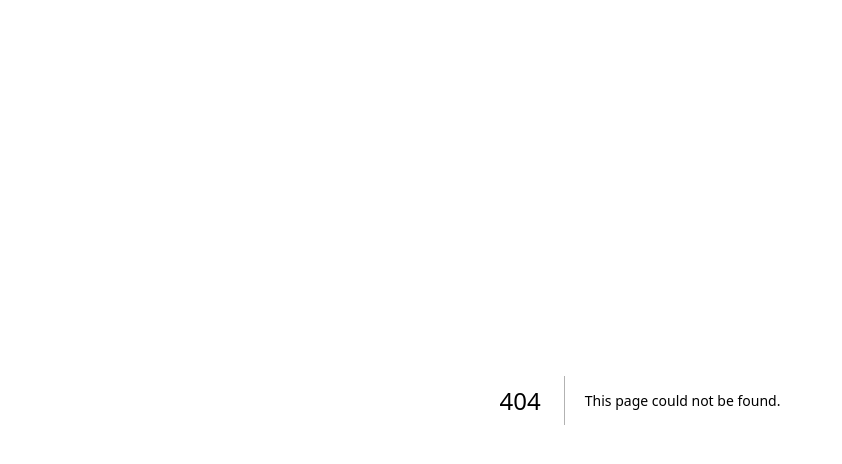
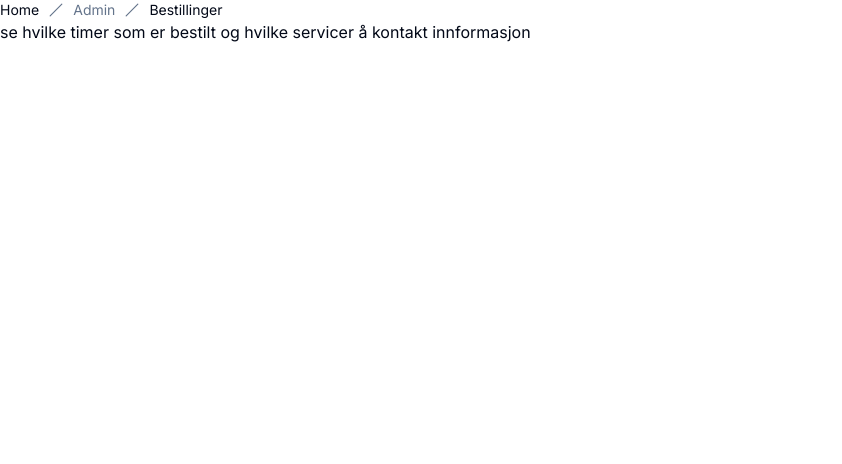
Before and after one commit to Nikolas-Vardeberg/booking-system, a Next.js app: page /admin/dashboard/orders in a window 1280 px wide. Before the commit this address had no page. Shown: the top 464 px of the page, without its empty margins (0-842 px from the left). Built offline with nearby package versions, Linux system fonts and the light colour scheme.

Commit message:
Commit: Added new pages

```diff
--- /dev/null
+++ b/app/admin/dashboard/opening-hours/page.tsx
@@ -0,0 +1,30 @@
+import { Breadcrumb, BreadcrumbItem, BreadcrumbLink, BreadcrumbList, BreadcrumbPage, BreadcrumbSeparator } from "@/components/ui/breadcrumb"
+import { SlashIcon } from "lucide-react"
+
+const page = () => {
+    return(
+        <div>
+             <Breadcrumb>
+                <BreadcrumbList>
+                    <BreadcrumbItem>
+                    <BreadcrumbLink href="/">Home</BreadcrumbLink>
+                    </BreadcrumbItem>
+                    <BreadcrumbSeparator>
+                    <SlashIcon />
+                    </BreadcrumbSeparator>
+                    <BreadcrumbItem>
+                    <BreadcrumbLink href="/admin/dashboard">Admin</BreadcrumbLink>
+                    </BreadcrumbItem>
+                    <BreadcrumbSeparator>
+                    <SlashIcon />
+                    </BreadcrumbSeparator>
+                    <BreadcrumbItem>
+                    <BreadcrumbPage>Åpningstider</BreadcrumbPage>
+                    </BreadcrumbItem>
+                </BreadcrumbList>
+            </Breadcrumb>
+        </div>
+    )
+}
+
+export default page;
--- /dev/null
+++ b/app/admin/dashboard/orders/page.tsx
@@ -0,0 +1,35 @@
+import { Breadcrumb, BreadcrumbItem, BreadcrumbLink, BreadcrumbList, BreadcrumbPage, BreadcrumbSeparator } from "@/components/ui/breadcrumb"
+import { SlashIcon } from "lucide-react"
+
+
+const page = () => {
+    return(
+        <div>
+          <Breadcrumb>
+                <BreadcrumbList>
+                    <BreadcrumbItem>
+                    <BreadcrumbLink href="/">Home</BreadcrumbLink>
+                    </BreadcrumbItem>
+                    <BreadcrumbSeparator>
+                    <SlashIcon />
+                    </BreadcrumbSeparator>
+                    <BreadcrumbItem>
+                    <BreadcrumbLink href="/admin/dashboard">Admin</BreadcrumbLink>
+                    </BreadcrumbItem>
+                    <BreadcrumbSeparator>
+                    <SlashIcon />
+                    </BreadcrumbSeparator>
+                    <BreadcrumbItem>
+                    <BreadcrumbPage>Bestillinger</BreadcrumbPage>
+                    </BreadcrumbItem>
+                </BreadcrumbList>
+            </Breadcrumb>
+
+            <div>
+                se hvilke timer som er bestilt og hvilke servicer å kontakt innformasjon
+            </div>
+        </div>
+    )
+}
+
+export default page
--- a/app/admin/dashboard/page.tsx
+++ b/app/admin/dashboard/page.tsx
@@ -1,4 +1,7 @@
+import { buttonVariants } from "@/components/ui/button";
 import { getSession } from "@/lib/lib"
+import { ArrowRight } from "lucide-react";
+import Link from "next/link";
 import { redirect } from "next/navigation";
 
 
@@ -10,11 +13,47 @@
     }
 
     return(
-        <section>
-            <div>
-                <pre>{JSON.stringify(session, null, 2)}</pre>
-            </div>
-        </section>
+        <section className="flex flex-col h-screen items-center justify-between">
+        <div className="flex flex-col justify-center items-center h-full">
+          <div className="flex flex-row font-medium space-x-10">
+            <Link
+              className={buttonVariants({
+                variant: "outline",
+                size: "default",
+                className: "max-md:hidden"
+              })}
+              href="/admin/dashboard/services"
+            >
+              Servicer
+            </Link>
+            <Link
+              className={buttonVariants({
+                variant: "outline",
+                size: "default",
+                className: "max-md:hidden"
+              })}
+              href="/admin/dashboard/opening-hours"
+            >
+              Åpningstider
+            </Link>
+            <Link
+              className={buttonVariants({
+                variant: "outline",
+                size: "default",
+                className: "max-md:hidden"
+              })}
+              href="/admin/dashboard/orders"
+            >
+              Bestillinger
+            </Link>
+          </div>
+        </div>
+
+        <div className="self-center">
+          <pre>{JSON.stringify(session, null, 2)}</pre>
+        </div>
+      </section>
+
     )
 }
 
--- /dev/null
+++ b/app/admin/dashboard/services/page.tsx
@@ -0,0 +1,32 @@
+import { Breadcrumb, BreadcrumbItem, BreadcrumbLink, BreadcrumbList, BreadcrumbPage, BreadcrumbSeparator } from "@/components/ui/breadcrumb"
+import { SlashIcon } from "lucide-react"
+
+
+
+const page = () => {
+    return(
+        <div>
+            <Breadcrumb>
+                <BreadcrumbList>
+                    <BreadcrumbItem>
+                    <BreadcrumbLink href="/">Home</BreadcrumbLink>
+                    </BreadcrumbItem>
+                    <BreadcrumbSeparator>
+                    <SlashIcon />
+                    </BreadcrumbSeparator>
+                    <BreadcrumbItem>
+                    <BreadcrumbLink href="/admin/dashboard">Admin</BreadcrumbLink>
+                    </BreadcrumbItem>
+                    <BreadcrumbSeparator>
+                    <SlashIcon />
+                    </BreadcrumbSeparator>
+                    <BreadcrumbItem>
+                    <BreadcrumbPage>Services</BreadcrumbPage>
+                    </BreadcrumbItem>
+                </BreadcrumbList>
+            </Breadcrumb>
+        </div>
+    )
+}
+
+export default page
--- /dev/null
+++ b/components/ui/breadcrumb.tsx
@@ -0,0 +1,115 @@
+import * as React from "react"
+import { Slot } from "@radix-ui/react-slot"
+import { ChevronRight, MoreHorizontal } from "lucide-react"
+
+import { cn } from "@/lib/utils"
+
+const Breadcrumb = React.forwardRef<
+  HTMLElement,
+  React.ComponentPropsWithoutRef<"nav"> & {
+    separator?: React.ReactNode
+  }
+>(({ ...props }, ref) => <nav ref={ref} aria-label="breadcrumb" {...props} />)
+Breadcrumb.displayName = "Breadcrumb"
+
+const BreadcrumbList = React.forwardRef<
+  HTMLOListElement,
+  React.ComponentPropsWithoutRef<"ol">
+>(({ className, ...props }, ref) => (
+  <ol
+    ref={ref}
+    className={cn(
+      "flex flex-wrap items-center gap-1.5 break-words text-sm text-muted-foreground sm:gap-2.5",
+      className
+    )}
+    {...props}
+  />
+))
+BreadcrumbList.displayName = "BreadcrumbList"
+
+const BreadcrumbItem = React.forwardRef<
+  HTMLLIElement,
+  React.ComponentPropsWithoutRef<"li">
+>(({ className, ...props }, ref) => (
+  <li
+    ref={ref}
+    className={cn("inline-flex items-center gap-1.5", className)}
+    {...props}
+  />
+))
+BreadcrumbItem.displayName = "BreadcrumbItem"
+
+const BreadcrumbLink = React.forwardRef<
+  HTMLAnchorElement,
+  React.ComponentPropsWithoutRef<"a"> & {
+    asChild?: boolean
+  }
+>(({ asChild, className, ...props }, ref) => {
+  const Comp = asChild ? Slot : "a"
+
+  return (
+    <Comp
+      ref={ref}
+      className={cn("transition-colors hover:text-foreground", className)}
+      {...props}
+    />
+  )
+})
+BreadcrumbLink.displayName = "BreadcrumbLink"
+
+const BreadcrumbPage = React.forwardRef<
+  HTMLSpanElement,
+  React.ComponentPropsWithoutRef<"span">
+>(({ className, ...props }, ref) => (
+  <span
+    ref={ref}
+    role="link"
+    aria-disabled="true"
+    aria-current="page"
+    className={cn("font-normal text-foreground", className)}
+    {...props}
+  />
+))
+BreadcrumbPage.displayName = "BreadcrumbPage"
+
+const BreadcrumbSeparator = ({
+  children,
+  className,
+  ...props
+}: React.ComponentProps<"li">) => (
+  <li
+    role="presentation"
+    aria-hidden="true"
+    className={cn("[&>svg]:size-3.5", className)}
+    {...props}
+  >
+    {children ?? <ChevronRight />}
+  </li>
+)
+BreadcrumbSeparator.displayName = "BreadcrumbSeparator"
+
+const BreadcrumbEllipsis = ({
+  className,
+  ...props
+}: React.ComponentProps<"span">) => (
+  <span
+    role="presentation"
+    aria-hidden="true"
+    className={cn("flex h-9 w-9 items-center justify-center", className)}
+    {...props}
+  >
+    <MoreHorizontal className="h-4 w-4" />
+    <span className="sr-only">More</span>
+  </span>
+)
+BreadcrumbEllipsis.displayName = "BreadcrumbElipssis"
+
+export {
+  Breadcrumb,
+  BreadcrumbList,
+  BreadcrumbItem,
+  BreadcrumbLink,
+  BreadcrumbPage,
+  BreadcrumbSeparator,
+  BreadcrumbEllipsis,
+}
```
